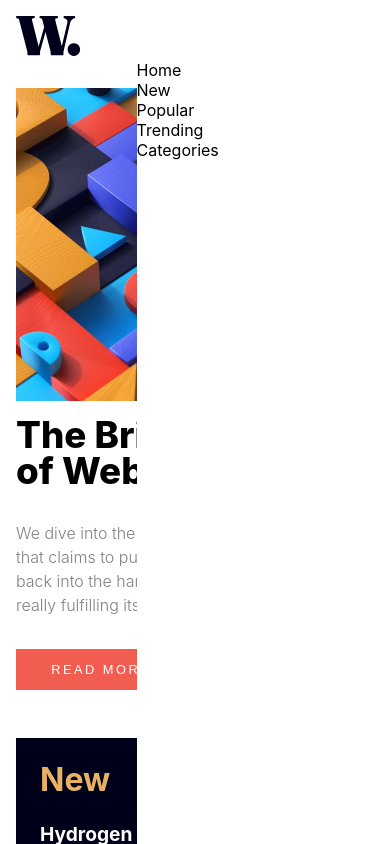
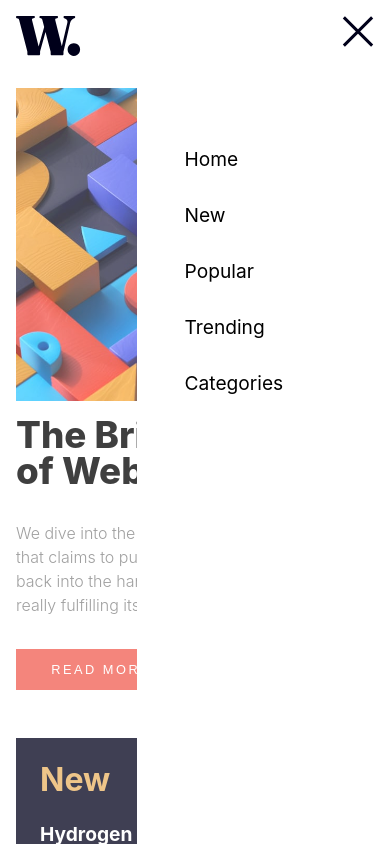
Before and after one commit to hojjatmahdave/Frontend-Mentor, a React (Create React App) app: page / in a window 390 px wide. Both pictures are taken after a click on the icon 354 px from the left and 36 px from the top of the page. Shown: the top 844 px of the page. Built offline with nearby package versions, Linux system fonts and the light colour scheme.

Commit message:
finished

```diff
--- a/src/news-homepage-main/components/body.tsx
+++ b/src/news-homepage-main/components/body.tsx
@@ -17,10 +17,13 @@ import pcs from "../assets/images/image-retro-pcs.jpg";
 import laptops from "../assets/images/image-top-laptops.jpg";
 import gaming from "../assets/images/image-gaming-growth.jpg";
 import New from "./body/new";
+type Props = {
+  background: any;
+};
 
-const Body = () => {
+const Body = ({ background }: Props) => {
   return (
-    <BodyStyle>
+    <BodyStyle style={{ ...background }}>
       <LogoImgDesktop src={desktopLogo} alt="" />
       <LogoImgMobile src={mobileLogo} alt="" />
       <New />
--- a/src/news-homepage-main/components/nav.tsx
+++ b/src/news-homepage-main/components/nav.tsx
@@ -1,13 +1,29 @@
 import React, { useState } from "react";
-import { Container } from "react-bootstrap";
 import { ReactComponent as Exit } from "../assets/images/icon-menu-close.svg";
 import { ReactComponent as Menu } from "../assets/images/icon-menu.svg";
 
 import logo from "../assets/images/logo.svg";
-import { Links, NavStyle, SideLinks, SideNav } from "../styles/nav-style";
-const Nav = () => {
+import {
+  ExitIcon,
+  Links,
+  MenuStyle,
+  NavStyle,
+  SideLinks,
+  SideNav,
+} from "../styles/nav-style";
+type Props = {
+  Background: any;
+};
+const Nav = ({ Background }: Props) => {
   const [toggleMenu, setToggleMenu] = useState(false);
-
+  const HandelSetToggleMenuOpen = () => {
+    setToggleMenu(!toggleMenu);
+    Background({ opacity: 0.75 });
+  };
+  const HandelSetToggleMenuClose = () => {
+    setToggleMenu(!toggleMenu);
+    Background({ opacity: 1 });
+  };
   return (
     <>
       <NavStyle>
@@ -22,28 +38,19 @@ const Nav = () => {
       </NavStyle>
       <SideNav>
         <img src={logo} alt="" />
-        {toggleMenu ? (
-          <Exit
-            onClick={() => {
-              setToggleMenu(false);
-            }}
-          />
-        ) : (
-          <Menu
-            onClick={() => {
-              setToggleMenu(true);
-            }}
-          />
-        )}
+        <MenuStyle>
+          {toggleMenu ? null : <Menu onClick={HandelSetToggleMenuOpen} />}
+        </MenuStyle>
         {toggleMenu && (
           <SideLinks>
-            <Container>
-              <p>Home</p>
-              <p>New</p>
-              <p>Popular</p>
-              <p>Trending</p>
-              <p>Categories</p>
-            </Container>
+            <ExitIcon>
+              <Exit onClick={HandelSetToggleMenuClose} />
+            </ExitIcon>
+            <p>Home</p>
+            <p>New</p>
+            <p>Popular</p>
+            <p>Trending</p>
+            <p>Categories</p>
           </SideLinks>
         )}
       </SideNav>
--- a/src/news-homepage-main/container/app.tsx
+++ b/src/news-homepage-main/container/app.tsx
@@ -1,13 +1,17 @@
-import React from "react";
+import React, { useState } from "react";
 import Body from "../components/body";
 import Nav from "../components/nav";
 import { AppStyle } from "../styles/app-style";
 
 const App = () => {
+  const [background, setBackground] = useState({ opacity: 1 });
+  const handelsetBackground = (value: any) => {
+    setBackground(value);
+  };
   return (
     <AppStyle>
-      <Nav />
-      <Body />
+      <Nav Background={handelsetBackground} />
+      <Body background={background} />
     </AppStyle>
   );
 };
--- a/src/news-homepage-main/styles/nav-style.tsx
+++ b/src/news-homepage-main/styles/nav-style.tsx
@@ -61,29 +61,33 @@ export const SideNav = styled.div`
   }
 `;
 export const SideLinks = styled.div`
-  display: none;
-  display: inline-block;
-  background-color: #fff;
-  height: 100%; /* 100% Full-height */
-  width: 65%; /* 0 width - change this with JavaScript */
-  position: fixed; /* Stay in place */
-  z-index: 1; /* Stay on top */
-  top: 0; /* Stay at the top */
-  right: 0;
-  overflow-x: hidden; /* Disable horizontal scroll */
-  padding-top: 60px; /* Place content 60px from the top */
-  transition: 0.5s; /* 0.5 second transition effect to slide in the sidenav */
-`;
-export const Container = styled.div`
-  @media screen and (max-width: 480px) {
-    /* display: flex;
+  display: flex;
   flex-direction: column;
   align-items: flex-end;
-  justify-content: flex-end;
-  text-align: end;
-  position: absolute;
-  top: 40px;
-  margin-top: 1rem;
-  min-width: 200px; */
+  background-color: #fff;
+  padding: 1rem;
+  height: 100%;
+  width: 65%;
+  position: fixed;
+  z-index: 1;
+  top: 0;
+  right: 0;
+  overflow-x: hidden;
+
+  & > p {
+    padding: 1rem 2rem;
+    border-radius: 0.4rem;
+    width: 100%;
+    font-size: 1.2rem;
+    &:hover {
+      background-color: #ddd;
+    }
   }
 `;
+export const MenuStyle = styled.div`
+  cursor: pointer;
+`;
+export const ExitIcon = styled.div`
+  cursor: pointer;
+  padding-bottom: 5rem;
+`;
```
